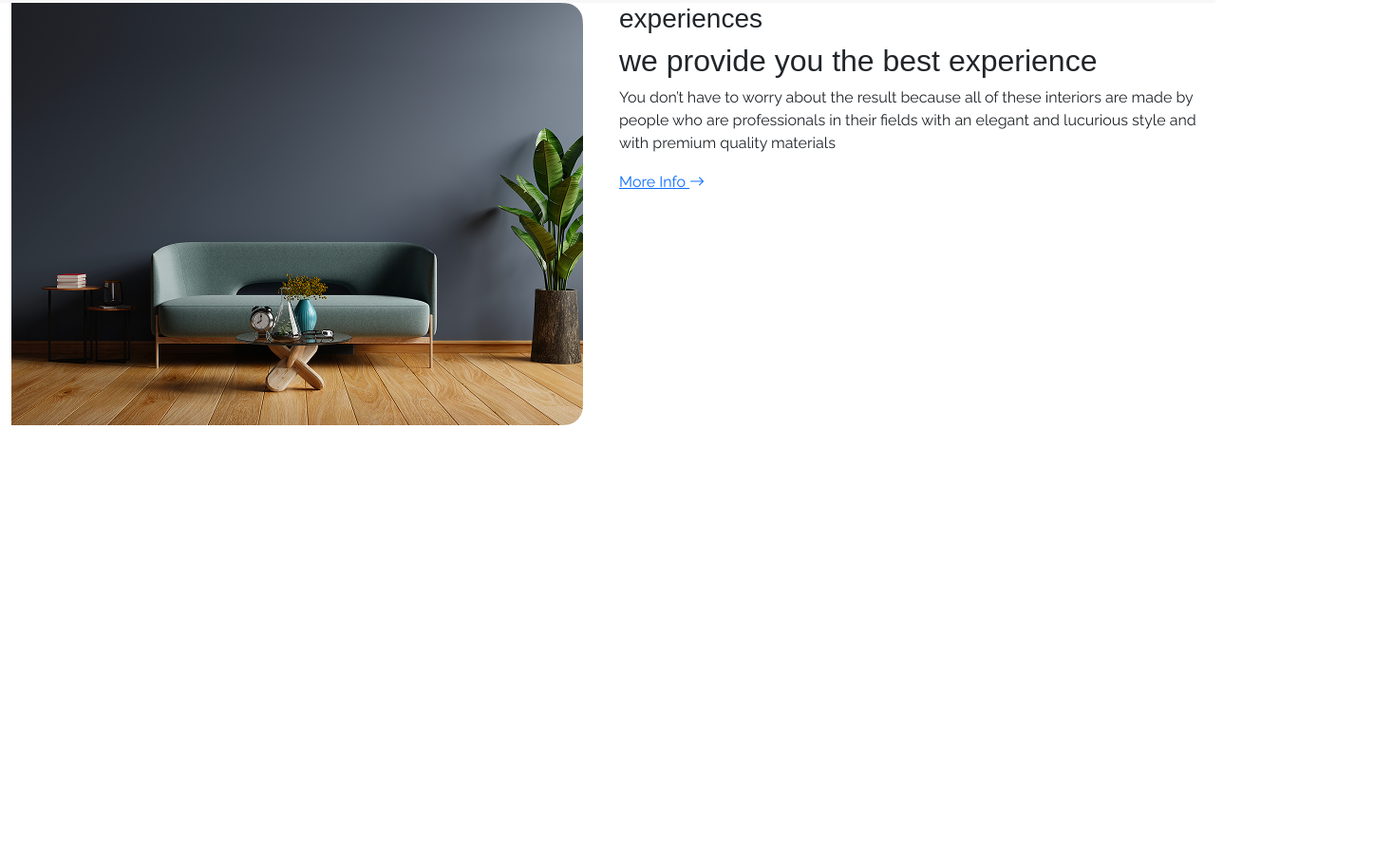
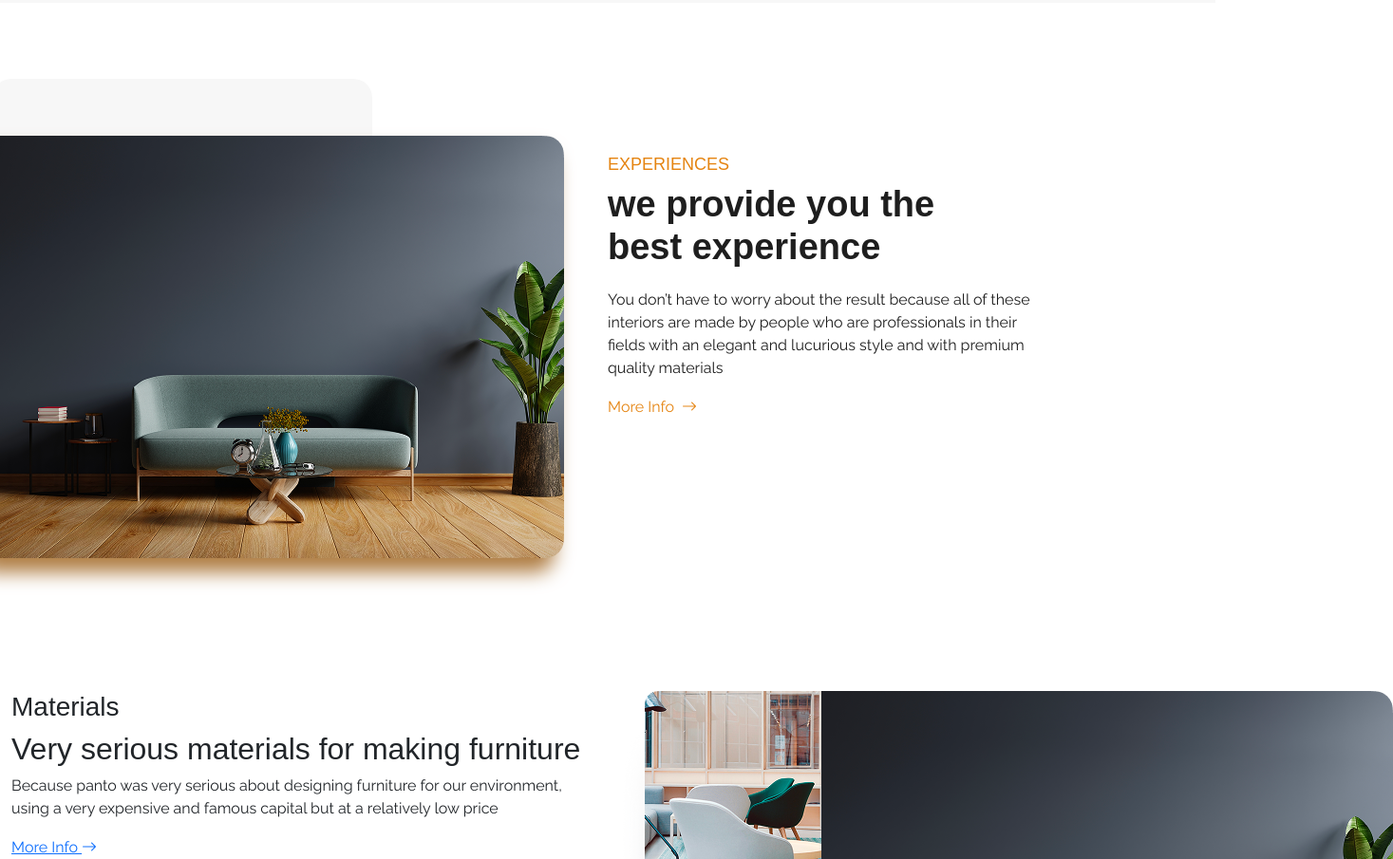
Before and after one commit to sofia0760/sitio-web-Panto-con-Boostrap, a plain HTML site: page index.html in a window 1280 px wide. Shown: the part 2804-3709 px from the top of the page at 95% size, 1467 px wide, since content can reach past the window. Before the commit the page ends 3252 px from the top, so only its background shows below. Drawn offline with nearby package versions, Linux system fonts and the light colour scheme.

Commit message:
Agregue la seccion de materias y finalice la de experinces

```diff
--- a/css/style.css
+++ b/css/style.css
@@ -282,7 +282,7 @@ header .bag-button .counter-products {
 }
 
 #products .cont-info {
-    background:var(--white-color);
+    background: var(--white-color);
     text-align: left;
     padding: 20px;
     border-radius: 0 0 20px 20px;
@@ -326,7 +326,7 @@ header .bag-button .counter-products {
 
 #products .card-product button {
     background: #0d1b39;
-    width:48px ;
+    width: 48px;
     height: 48px;
     border-radius: 50%;
     border: none;
@@ -334,7 +334,8 @@ header .bag-button .counter-products {
     font-size: 24px;
 
 }
-#products .slick-arrow{
+
+#products .slick-arrow {
     background: var(--white-color);
     width: 50px;
     height: 50px;
@@ -343,9 +344,93 @@ header .bag-button .counter-products {
     color: #0d1b39;
     border: 1px solid #dbdadb;
 }
-#products .slick-arrow::before{
+
+#products .slick-arrow::before {
     color: #0d1b39;
 }
+
+/* Seccion experiences.......................................................................................... */
+
+#experiences {
+    width: 100%;
+    position: relative;
+    padding: 140px 0;
+}
+
+#experiences .cont-img {
+    position: relative;
+    left: -20px;
+}
+
+#experiences .cont-img img {
+    filter: drop-shadow(-10px 15px 10px #af7d43);
+}
+
+#experiences .cont-img::before {
+    content: "";
+    width: 400px;
+    height: 400px;
+    background: #f7f7f7;
+    position: absolute;
+    z-index: -1;
+    top: -60px;
+    border-radius: 20px;
+
+}
+
+#experiences .cont-img::after {
+    content: "";
+    width: 400px;
+    height: 300px;
+    background: #f7f7f7;
+    position: absolute;
+    z-index: -1;
+    top: 75px;
+    border-radius: 20px;
+    right: 90px;
+
+
+}
+
+#experiences .cont-info {
+    padding: 20px 60px 0 0;
+}
+
+#experiences .cont-info h3 {
+    color: var(--primary-color);
+    font-size: var(--fs-title4);
+    text-transform: uppercase;
+}
+
+#experiences .cont-info h2 {
+    font-size: var(--fs-title2);
+    font-weight: 700;
+    color: var(--dark-color);
+    width: 350px;
+
+}
+
+#experiences .cont-info p {
+    font-size: var(--fs-text);
+    color: var(--dark-color);
+    margin-top: 20px;
+    width: 460px;
+}
+#experiences a {
+    color: var(--primary-color);
+    text-decoration: none;
+}
+
+#experiences a i {
+    margin-left: 4px;
+    transition: .5s;
+}
+
+#experiences a:hover i {
+    margin-left: 15px;
+}
+
+
 
 
 
--- a/index.html
+++ b/index.html
@@ -730,14 +730,40 @@
         <section id="experiences">
             <div class="container-fluid">
                 <div class="row">
-                    <div class="col-lg-6">
+                    <div class="col-lg-6 cont-img">
                         <img src="img/Rectangle 1446.png" alt="imagen">
                     </div>
-                    <div class="col-md-6">
+                    <div class="col-md-6 cont-info">
                         <h3>experiences</h3>
                         <h2>we provide you the best experience</h2>
-                        <p>You don’t have to worry about the result because all of these interiors are made by people who are professionals in their fields with an elegant and lucurious style and with premium quality materials</p>
+                        <p>You don’t have to worry about the result because all of these interiors are made by people
+                            who are professionals in their fields with an elegant and lucurious style and with premium
+                            quality materials</p>
                         <a href="#">More Info <i class="bi bi-arrow-right"></i></a>
+                    </div>
+                </div>
+            </div>
+        </section>
+
+        <section id="materials">
+            <div class="container-fluid">
+                <div class="row">
+                    <div class="col-md-6">
+                        <h3>Materials</h3>
+                        <h2>Very serious materials for making furniture</h2>
+                        <p>Because panto was very serious about designing furniture for our environment, using a very expensive and famous capital but at a relatively low price</p>
+                        <a href="#">More Info <i class="bi bi-arrow-right"></i></a>
+                    </div>
+                    <div class="col-md-6">
+                        <div class="row">
+                            <div class="col-md-4">
+                                <img src="img/Group 48095417.png " alt="imagen silla">
+                                <img src="img/Group 48095419.png" alt="">
+                            </div>
+                            <div class="col-md-8">
+                                <img src="img/Rectangle 1446.png" alt="">
+                            </div>
+                        </div>
                     </div>
                 </div>
             </div>
```
